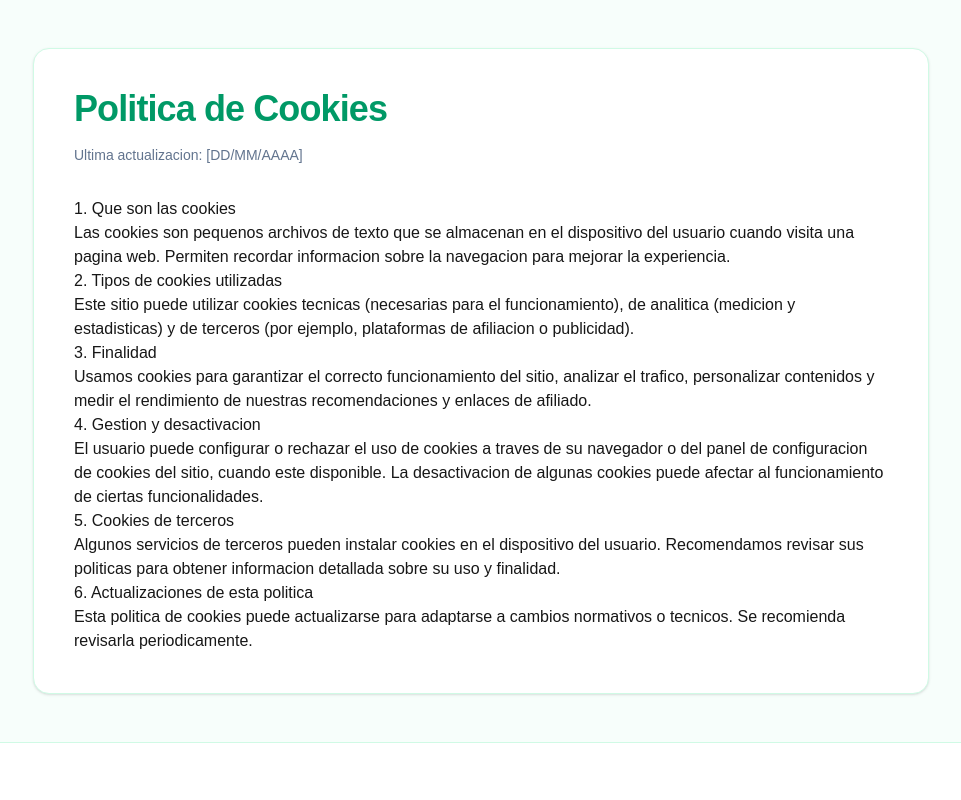
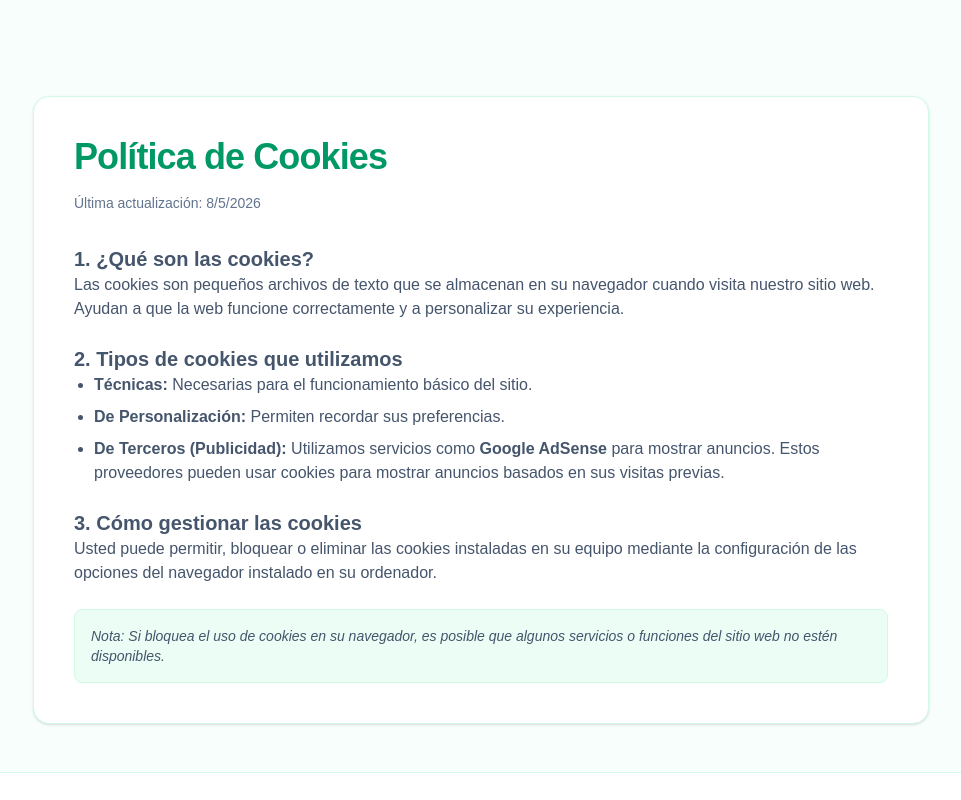
Before and after one commit to eduardochapellin1-debug/thepetbridge, a Next.js app: page /cookies in a window 1280 px wide. Shown: the top 800 px of the page, without its empty margins (159-1120 px from the left). Built offline with nearby package versions, Linux system fonts and the light colour scheme.

Commit message:
Contenido final de Politica de Cookies para AdSense

```diff
--- a/app/cookies/page.tsx
+++ b/app/cookies/page.tsx
@@ -1,56 +1,43 @@
 export default function CookiesPage() {
+  const lastUpdate = new Date().toLocaleDateString('es-ES');
+
   return (
-    <main className="flex-1 bg-emerald-50/40 px-4 py-12 sm:px-6 lg:px-8">
+    <main className="flex-1 bg-emerald-50/40 px-4 py-12 sm:px-6 lg:px-8 pt-24">
       <section className="mx-auto max-w-4xl rounded-2xl border border-emerald-100 bg-white p-8 shadow-sm sm:p-10">
         <h1 className="text-3xl font-bold tracking-tight text-emerald-600 sm:text-4xl">
-          Politica de Cookies
+          Política de Cookies
         </h1>
         <p className="mt-4 text-sm text-slate-500">
-          Ultima actualizacion: [DD/MM/AAAA]
+          Última actualización: {lastUpdate}
         </p>
 
-        <div className="prose prose-slate mt-8 max-w-none prose-headings:text-emerald-600">
-          <h2>1. Que son las cookies</h2>
-          <p>
-            Las cookies son pequenos archivos de texto que se almacenan en el
-            dispositivo del usuario cuando visita una pagina web. Permiten
-            recordar informacion sobre la navegacion para mejorar la experiencia.
-          </p>
+        <div className="prose prose-slate mt-8 max-w-none prose-headings:text-emerald-600 space-y-6 text-slate-600">
+          <div>
+            <h2 className="text-xl font-semibold">1. ¿Qué son las cookies?</h2>
+            <p>
+              Las cookies son pequeños archivos de texto que se almacenan en su navegador cuando visita nuestro sitio web. Ayudan a que la web funcione correctamente y a personalizar su experiencia.
+            </p>
+          </div>
 
-          <h2>2. Tipos de cookies utilizadas</h2>
-          <p>
-            Este sitio puede utilizar cookies tecnicas (necesarias para el
-            funcionamiento), de analitica (medicion y estadisticas) y de terceros
-            (por ejemplo, plataformas de afiliacion o publicidad).
-          </p>
+          <div>
+            <h2 className="text-xl font-semibold">2. Tipos de cookies que utilizamos</h2>
+            <ul className="list-disc pl-5 space-y-2">
+              <li><strong>Técnicas:</strong> Necesarias para el funcionamiento básico del sitio.</li>
+              <li><strong>De Personalización:</strong> Permiten recordar sus preferencias.</li>
+              <li><strong>De Terceros (Publicidad):</strong> Utilizamos servicios como <strong>Google AdSense</strong> para mostrar anuncios. Estos proveedores pueden usar cookies para mostrar anuncios basados en sus visitas previas.</li>
+            </ul>
+          </div>
 
-          <h2>3. Finalidad</h2>
-          <p>
-            Usamos cookies para garantizar el correcto funcionamiento del sitio,
-            analizar el trafico, personalizar contenidos y medir el rendimiento
-            de nuestras recomendaciones y enlaces de afiliado.
-          </p>
+          <div>
+            <h2 className="text-xl font-semibold">3. Cómo gestionar las cookies</h2>
+            <p>
+              Usted puede permitir, bloquear o eliminar las cookies instaladas en su equipo mediante la configuración de las opciones del navegador instalado en su ordenador.
+            </p>
+          </div>
 
-          <h2>4. Gestion y desactivacion</h2>
-          <p>
-            El usuario puede configurar o rechazar el uso de cookies a traves de
-            su navegador o del panel de configuracion de cookies del sitio, cuando
-            este disponible. La desactivacion de algunas cookies puede afectar al
-            funcionamiento de ciertas funcionalidades.
-          </p>
-
-          <h2>5. Cookies de terceros</h2>
-          <p>
-            Algunos servicios de terceros pueden instalar cookies en el
-            dispositivo del usuario. Recomendamos revisar sus politicas para
-            obtener informacion detallada sobre su uso y finalidad.
-          </p>
-
-          <h2>6. Actualizaciones de esta politica</h2>
-          <p>
-            Esta politica de cookies puede actualizarse para adaptarse a cambios
-            normativos o tecnicos. Se recomienda revisarla periodicamente.
-          </p>
+          <div className="bg-emerald-50 p-4 rounded-lg border border-emerald-100 italic text-sm">
+            Nota: Si bloquea el uso de cookies en su navegador, es posible que algunos servicios o funciones del sitio web no estén disponibles.
+          </div>
         </div>
       </section>
     </main>
```
